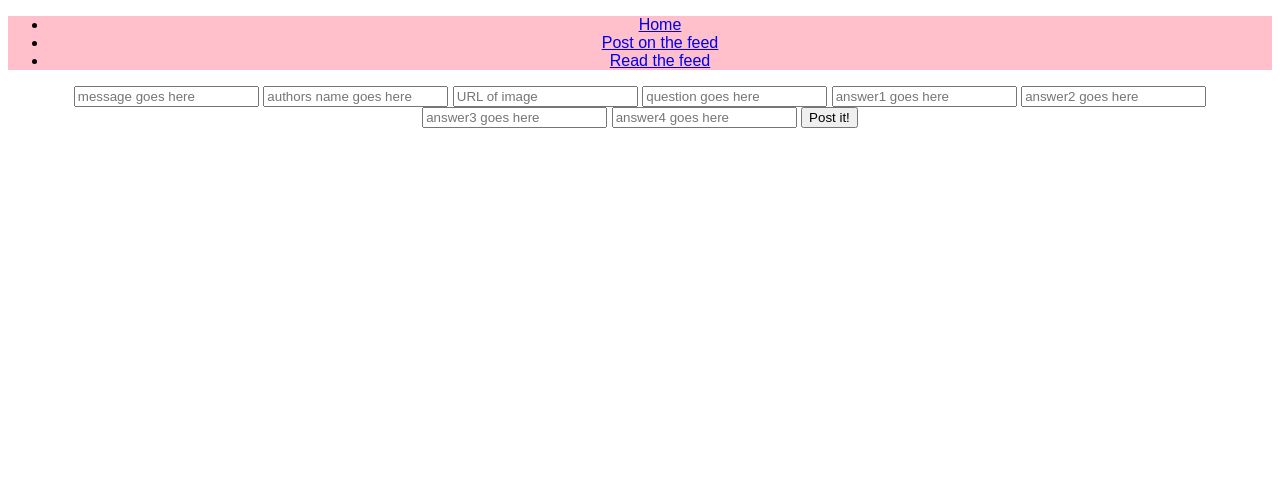
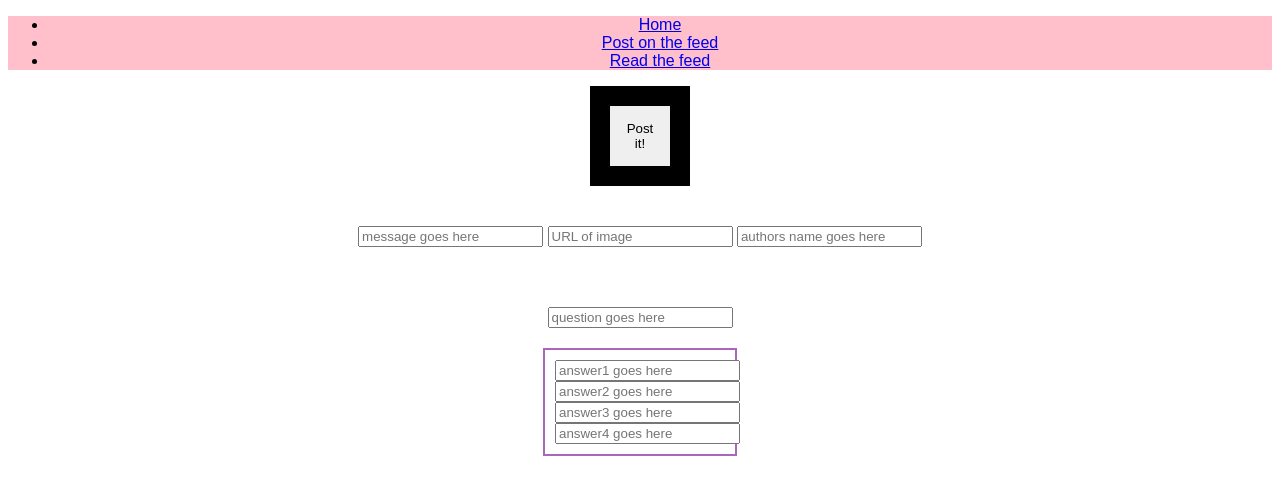
Before and after one commit to girlcodeakl/girlcode-2019-term2, a website: page public/post.html in a window 1280 px wide. Drawn offline with Linux system fonts and the light colour scheme.

Commit message:
Implement design for post.html (previous title 'style the form')

```diff
--- a/public/post.html
+++ b/public/post.html
@@ -12,16 +12,23 @@
          </div>
   </head>
   <body>
+    <div class="post-it"></div>
       <form method="post" action="/posts">
-          <input type="text" name="message" placeholder="message goes here" class="messageInput">
+        <button class ="postButton">Post it!</button>
+        <div class="contentTab">
+        <input type="text" name="message" placeholder="message goes here" class="messageInput">
+        <input type="text" name="image" placeholder="URL of image" class="imageInput">
           <input type="text" name="author" placeholder="authors name goes here" class="authorInput">
-          <input type="text" name="image" placeholder="URL of image" class="imageInput">
+          </div>
+          <div class="line1">
           <input type="text" name="question" placeholder="question goes here" class="questionInput">
+          </div>
+          <div class="line2">
           <input type="text" name="answer1" placeholder="answer1 goes here" class="answer1Input">
           <input type="text" name="answer2" placeholder="answer2 goes here" class="answer2Input">
           <input type="text" name="answer3" placeholder="answer3 goes here" class="answer3Input">
           <input type="text" name="answer4" placeholder="answer4 goes here" class="answer4Input">
-          <button class ="postButton">Post it!</button>
+        </div>
       </form>
    <script>
         function sendMessageToServer(e) { document.querySelector(".note").innerHTML = "Thanks! Your message was saved!";
--- a/public/style.css
+++ b/public/style.css
@@ -22,8 +22,32 @@ h1 {
   flex-direction: column;
   justify-content: center;
 }
+button {
+  display: block;
+  width: 100px;
+  height: 100px;
+  border-style:solid;
+  border-width: 20px;
+margin: auto;
+padding: 10px;
+}
+.contentTab {
+padding: 40px;
+}
 
+.line1{
+padding: 20px;
+}
+.line2 {
+  display: inline-block;
+  width: 170px;
+  padding: 10px;
+  border: 2px solid rgb(170, 102, 187);
+}
 .post {
+    display: inline-block;
+    width: 100px;
+    height: 100px;
   margin: 10px;
   padding: 10px;
   border: 2px solid #FFB03B;
```
